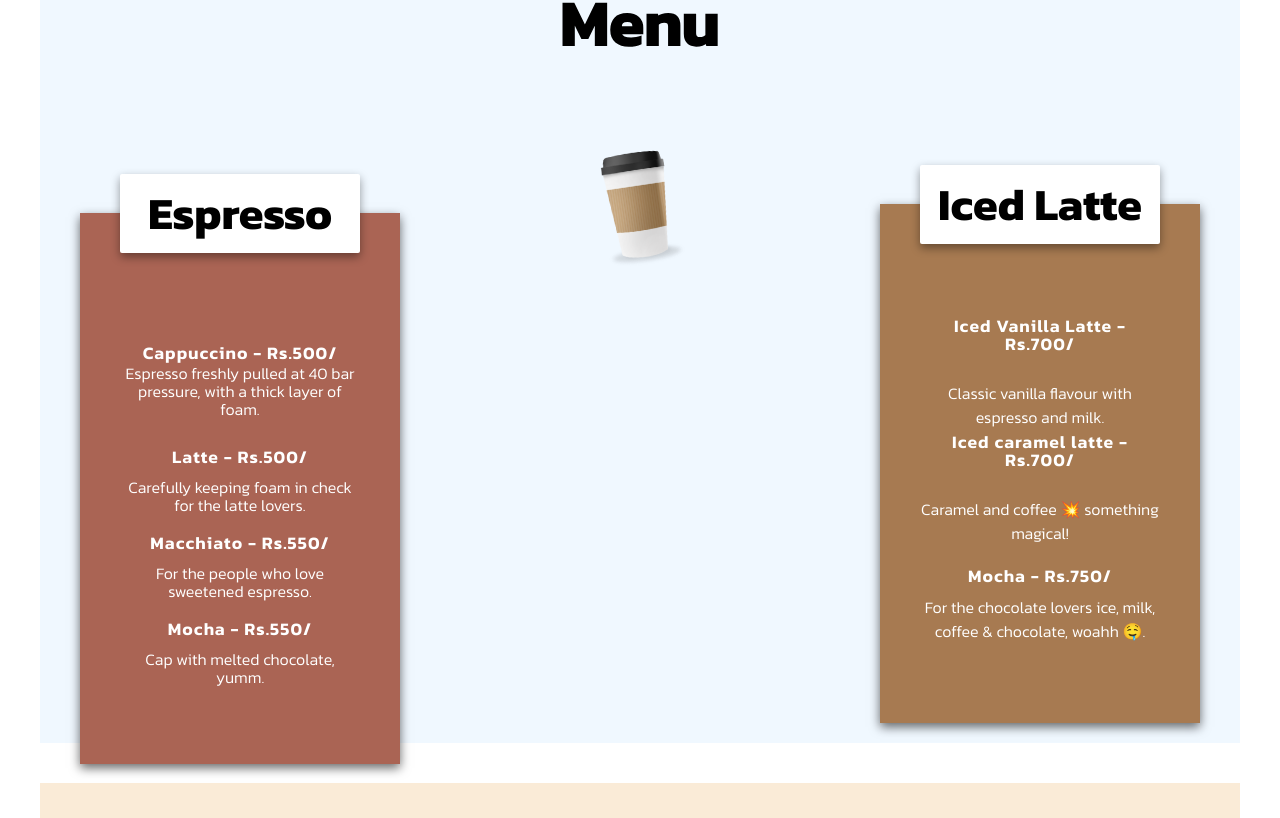
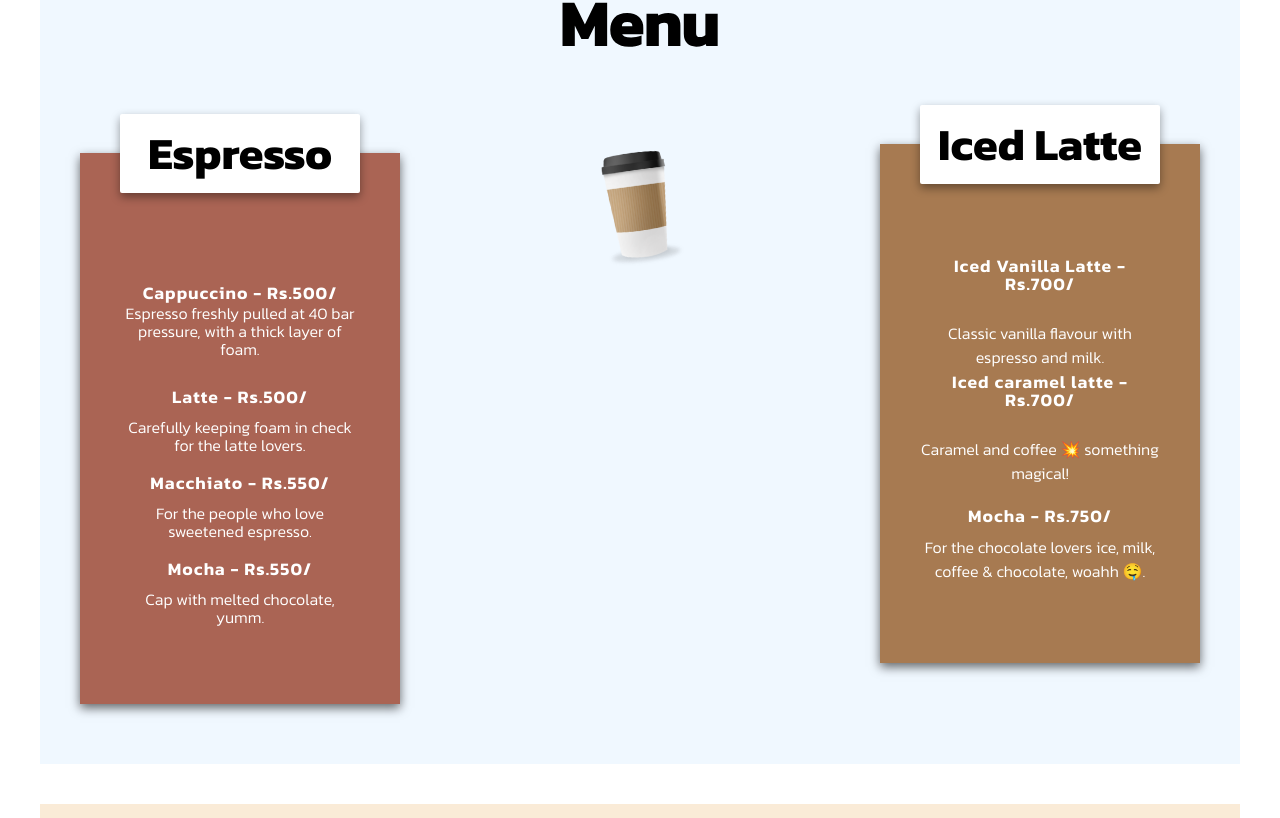
Before and after one commit to burhanmoin1/WizardryBrews, a Next.js app: page / in a window 1280 px wide. Shown: the part 922-1740 px from the top of the page. Built offline with nearby package versions, Linux system fonts and the light colour scheme.

Commit message:
'fixes?'

```diff
--- a/src/app/components/About.css
+++ b/src/app/components/About.css
@@ -15,11 +15,11 @@
 
 .FounderPic {
     height: 60vh;
-    position: absolute;
-    opacity: .5;
+    position: relative;
+    opacity: .8;
     border-radius: 4px;
-    box-shadow: 0px 2px 8px rgba(0, 0, 0, .2);
-    transform: translateY(80%) translateX(-120%);
+    box-shadow: 0px 2px 8px rgba(0, 0, 0, .6);
+    transform: translateY(0%) translateX(0%);
 }
 
 .MissionHeading {
--- a/src/app/components/Menu.css
+++ b/src/app/components/Menu.css
@@ -1,5 +1,5 @@
 .MenuSection {
-    height: auto;
+    height: 104vh;
     display: flex;
     background-color: aliceblue;
     padding: 0px;
@@ -74,7 +74,7 @@
     padding: 40px;
     width: 30vmin;
     margin-bottom: 20px;
-    margin-top: -80px;
+    margin-top: -140px;
     background-color: rgb(170,100,84)  ;
     box-shadow: 0px 4px 10px rgba(0, 0, 0, .6);
 }
```
